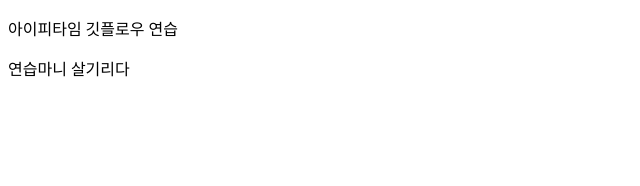
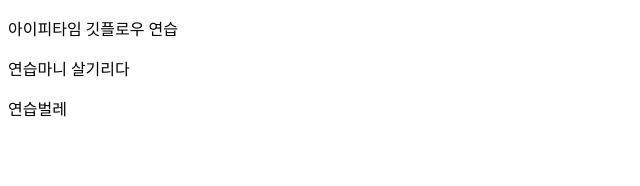
Before and after one commit to suminson97/Practice, a React (Create React App) app: page / in a window 1280 px wide. Shown: the top 186 px of the page, without its empty margins (0-640 px from the left). Built offline with nearby package versions, Linux system fonts and the light colour scheme.

Commit message:
Feat: 텍스트 추가

```diff
--- a/src/App.js
+++ b/src/App.js
@@ -2,6 +2,8 @@ function App() {
   return <div>
     <p>아이피타임 깃플로우 연습</p>
     <p>연습마니 살기리다</p>
+    <p>연습벌레</p>
+
 
     </div>;
 }
```
